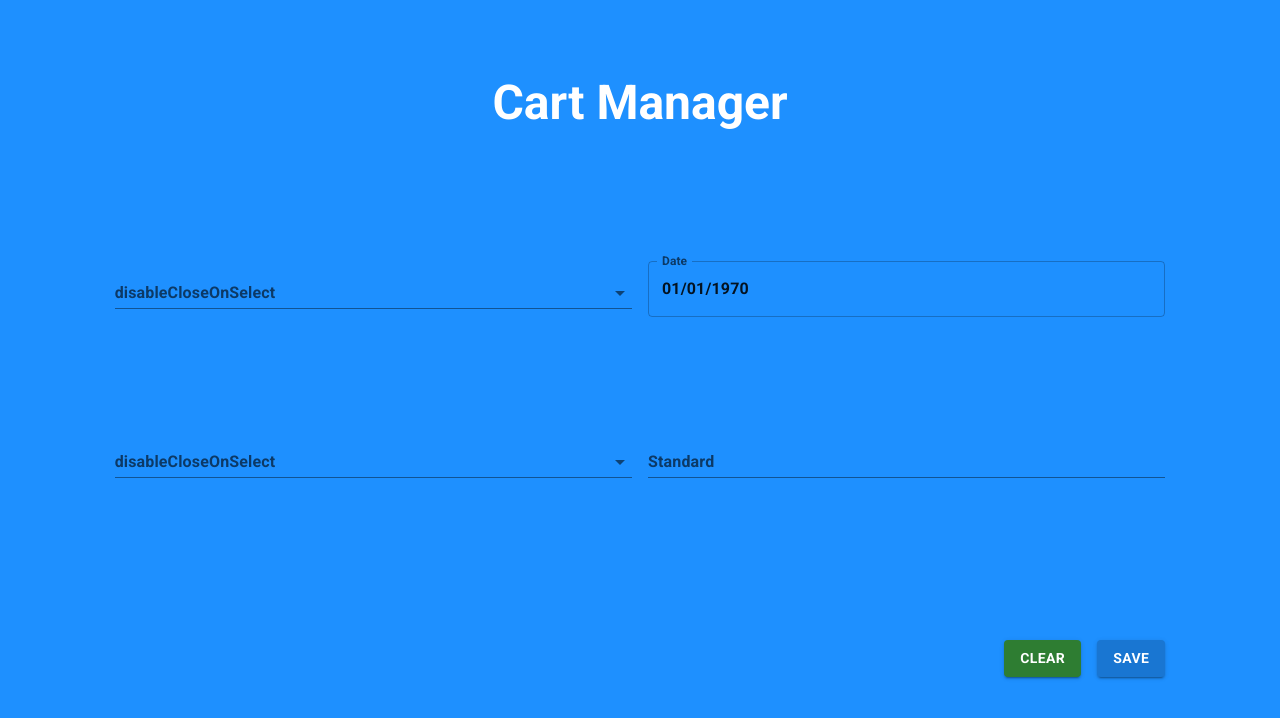
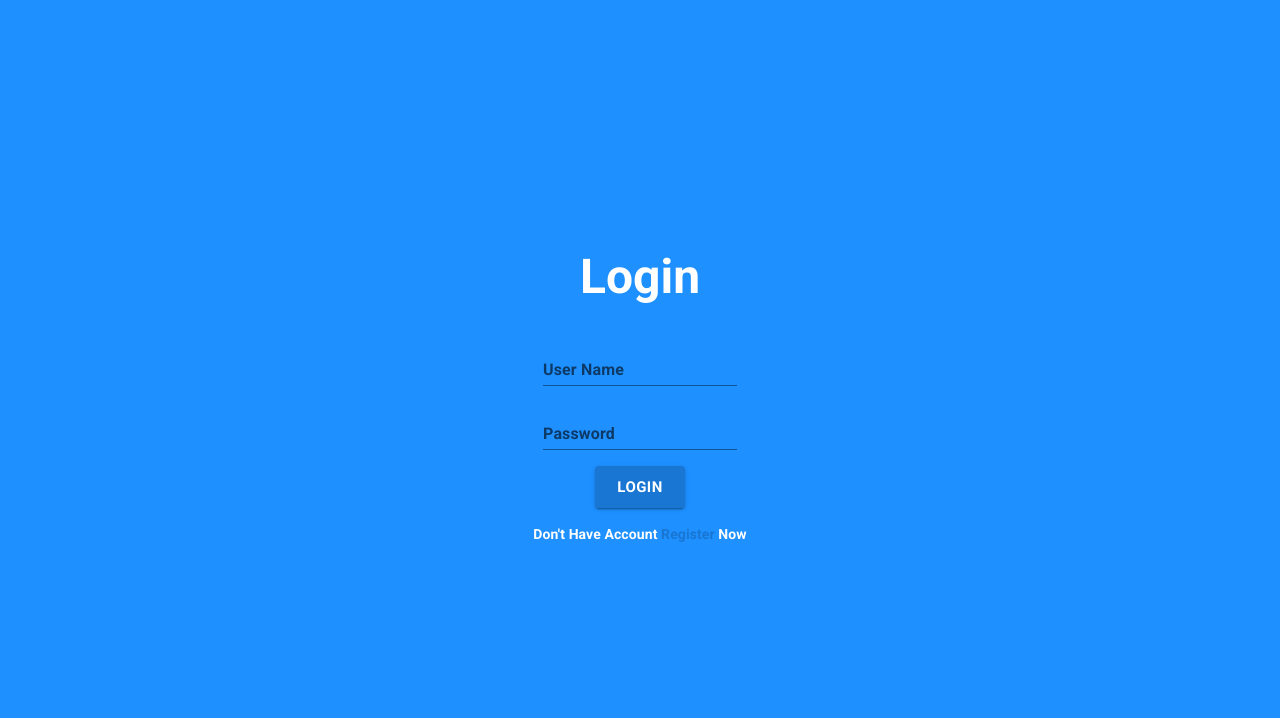
Before and after one commit to Hypertext-Assassin-RSS/Assignment_01, a React (Create React App) app: page / in a window 1280 px wide. Shown: the top 718 px of the page. Built offline with nearby package versions, Linux system fonts and the light colour scheme.

Commit message:
set login state and snackbar

```diff
--- a/src/App.js
+++ b/src/App.js
@@ -10,7 +10,7 @@ import Cart from "./page/Cart/Cart";
 function App() {
   return (
     <div className="App">
-     <Cart/>
+     <Login/>
     </div>
   );
 }
--- a/src/page/Login/Login.js
+++ b/src/page/Login/Login.js
@@ -1,13 +1,45 @@
 import {Component} from "react";
-import {Button, Grid, Link, TextField, Typography} from "@mui/material";
+import {Alert, Button, Grid, Link, Snackbar, TextField, Typography} from "@mui/material";
 import '@fontsource/roboto/700.css';
 
 
 class Login extends Component {
     constructor(props) {
         super(props);
+        this.state={
+            user:'admin',
+            password:'admin',
+            credentials:{
+                user:'',
+                password:''
+            },
+            open: false,
+            message: '',
+            severity: ''
+        }
     }
-    state = {  }
+    checkCredentials(){
+        console.table(this.state.credentials)
+
+        let credential = this.state.credentials
+
+        if (credential.user === this.state.user && credential.password === this.state.password) {
+            this.setState({
+                open: true,
+                message: 'Login Success',
+                severity:"success"
+            })
+        } else {
+            this.setState({
+                open: true,
+                message: 'User Name or Passwords Error',
+                severity:"error"
+            })
+        }
+
+    }
+
+
     render() {
         const loginContainer = {
             display:"flex",
@@ -32,20 +64,53 @@ class Login extends Component {
                         </Typography>
                     </Grid>
                     <Grid item xs={12} sm={12} md={12} lg={12} >
-                        <TextField id="standard-basic" label="Standard" variant="standard" />
+                        <TextField id="standard-basic" label="User Name" variant="standard"
+                         onChange={
+                             (event) => {
+                                 let  credentials = this.state.credentials
+                                 credentials.user = event.target.value
+                                 this.setState({credentials})
+                                 console.log(credentials)}
+                         }
+                        />
                     </Grid>
                     <Grid item xs={12} sm={6} md={12} lg={124} >
-                        <TextField id="standard-basic" label="Standard" variant="standard" />
+                        <TextField id="standard-basic" label="Password" variant="standard"
+                         onChange={
+                             (event)=>{
+
+                                 let  credentials = this.state.credentials
+                                 credentials.password = event.target.value
+
+                                 this.setState({credentials})
+                                 console.log(credentials)
+                             }
+                         }
+                        />
                     </Grid>
                     <Grid item xs={12} sm={6} md={12} lg={124} >
-                        <Button variant="contained" size={'large'}>Login</Button>
+                        <Button variant="contained" size={'large'}
+                                onClick={() =>{
+                                    this.checkCredentials()
+                                }
+                            }
+                        >Login</Button>
                     </Grid>
                     <Grid item xs={12} sm={6} md={12} lg={124} >
                         <Typography variant="subtitle2" gutterBottom component="div">
                             Don't Have Account <Link to="/about" underline={"none"} style={{cursor:"pointer"} }>Register</Link> Now
                         </Typography>
                     </Grid>
-
+                    <Snackbar
+                        open={this.state.open}
+                        autoHideDuration={6000}
+                        onClose={() => {
+                            this.setState({ open: false })
+                        }}
+                        message={this.state.message}
+                    >
+                        <Alert severity={this.state.severity} sx={{ width: '100%' }}  variant="filled">{this.state.message}</Alert>
+                    </Snackbar>
                 </Grid>
             </div>
 
```
